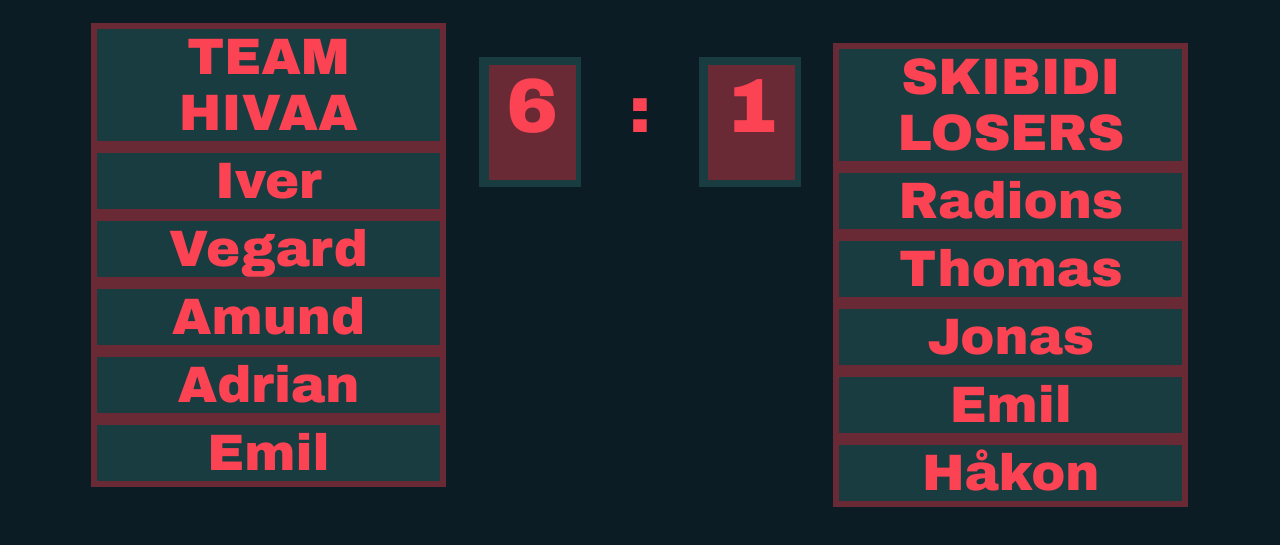
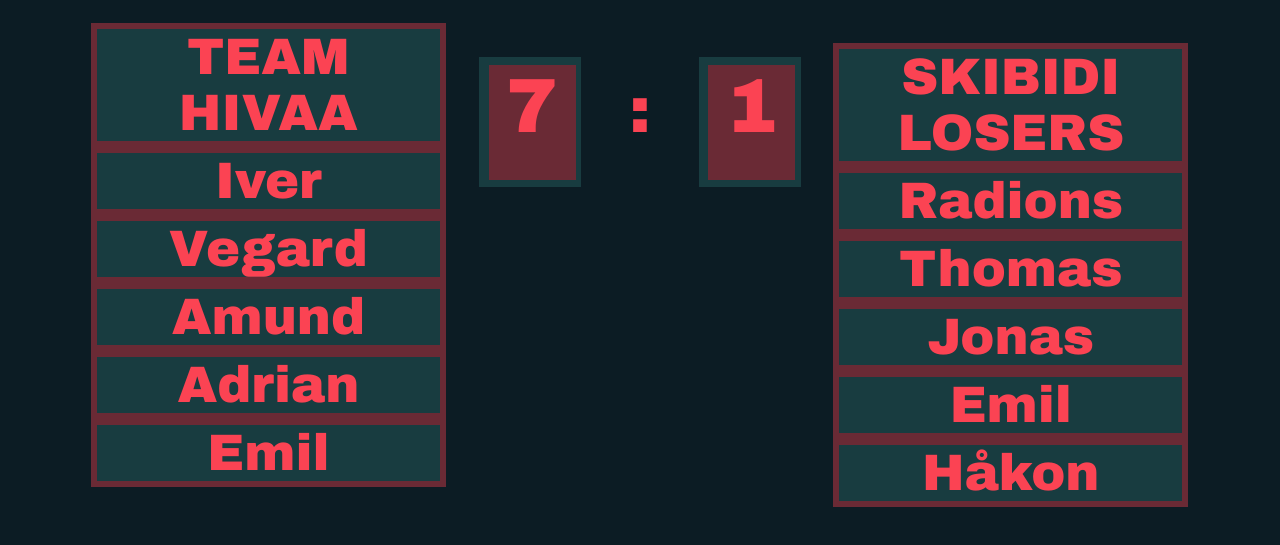
Before and after one commit to LeonHalg/scoreboardYFF, a plain HTML site: page index.html in a window 1280 px wide. Shown: the part 191-736 px from the top of the page. Drawn offline with Linux system fonts and the light colour scheme.

Commit message:
score update

```diff
--- a/index.html
+++ b/index.html
@@ -9,7 +9,7 @@
 <body>
     <div class="wrapper">
         <div id="boks1">
-            <div id="inni1">6</div>
+            <div id="inni1">7</div>
         </div>
 
          <div id="kolon">:</div>
```
